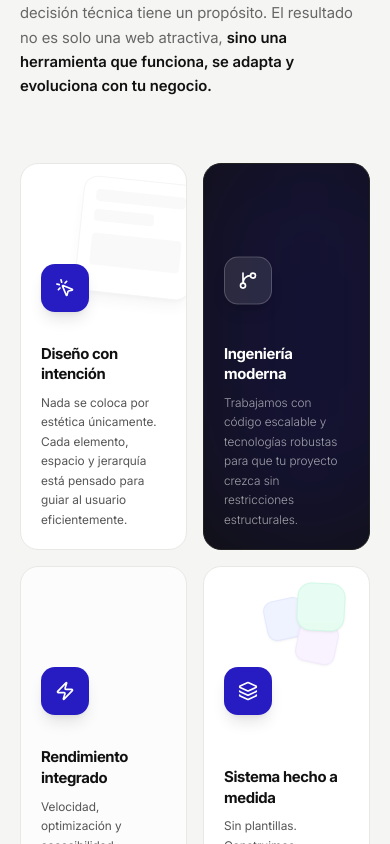
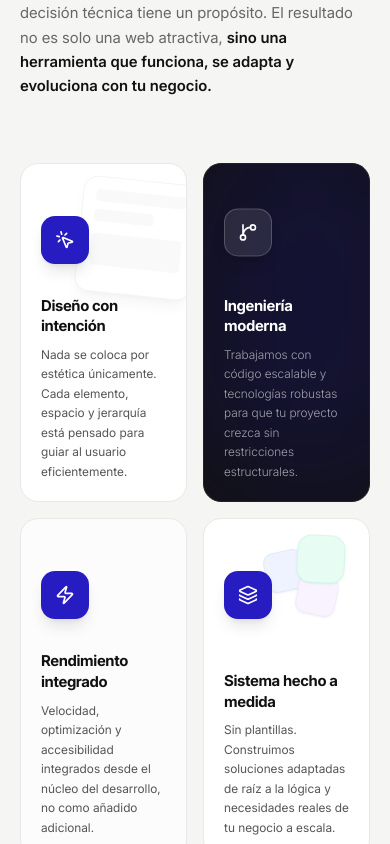
Before and after one commit to kirianL/SorinLabs, a Next.js app: page / in a window 390 px wide. Shown: the part 1156-2000 px from the top of the page. Built offline with nearby package versions, Linux system fonts and the light colour scheme.

Commit message:
style: fix mobile zoom on inputs, reduce excessive card height, eliminate slide-up lag on hero/benefits/stats

```diff
--- a/src/components/layout/navbar.tsx
+++ b/src/components/layout/navbar.tsx
@@ -47,14 +47,14 @@ export function Navbar() {
   return (
     <>
       <header
-        className={`fixed top-0 left-0 right-0 z-50 transition-all duration-300 ${
+        className={`fixed top-0 left-0 right-0 z-[60] transition-all duration-300 ${
           isScrolled && !isMobileMenuOpen
             ? "bg-[#0a0a0f]/95 backdrop-blur-md border-b border-white/5"
             : "bg-transparent"
         }`}
       >
         <nav className="mx-auto flex max-w-7xl items-center justify-between px-6 lg:px-8 py-5">
-          <Link href="/" className="relative z-[60] flex items-center gap-2">
+          <Link href="/" onClick={closeMenu} className="relative z-[60] flex items-center gap-2">
             <Image
               src="/LogoFullBlanco.svg"
               alt="Sorin Labs"
--- a/src/components/sections/benefits.tsx
+++ b/src/components/sections/benefits.tsx
@@ -54,8 +54,8 @@ export function BenefitsSection() {
         {/* ── Section Header ─────────────────────────────────── */}
         <div className="flex flex-col lg:flex-row lg:items-end lg:justify-between gap-6 sm:gap-8 mb-16 sm:mb-20">
           <motion.div
-            initial={{ opacity: 0, y: 20 }}
-            whileInView={{ opacity: 1, y: 0 }}
+            initial={{ opacity: 0 }}
+            whileInView={{ opacity: 1 }}
             viewport={{ once: true }}
             transition={{ duration: 0.6 }}
             className="lg:w-7/12"
@@ -70,8 +70,8 @@ export function BenefitsSection() {
           </motion.div>
 
           <motion.div
-            initial={{ opacity: 0, y: 14 }}
-            whileInView={{ opacity: 1, y: 0 }}
+            initial={{ opacity: 0 }}
+            whileInView={{ opacity: 1 }}
             viewport={{ once: true }}
             transition={{ delay: 0.1, duration: 0.5 }}
             className="lg:w-4/12 flex flex-col justify-end"
@@ -91,8 +91,8 @@ export function BenefitsSection() {
         <div className="grid grid-cols-2 lg:grid-cols-4 auto-rows-min gap-4 sm:gap-5 lg:gap-6 mb-20 sm:mb-24 lg:mb-32">
           {/* Card 1: Diseño */}
           <motion.div
-            initial={{ opacity: 0, y: 20 }}
-            whileInView={{ opacity: 1, y: 0 }}
+            initial={{ opacity: 0 }}
+            whileInView={{ opacity: 1 }}
             viewport={{ once: true }}
             transition={{ duration: 0.5 }}
             className="relative flex flex-col rounded-2xl bg-white border border-[#e8e8e6] p-5 lg:p-7 overflow-hidden group hover:border-[#261cc1]/30 hover:shadow-[0_8px_40px_rgba(38,28,193,0.06)] transition-all duration-300"
@@ -106,7 +106,7 @@ export function BenefitsSection() {
               </div>
             </div>
 
-            <div className="mb-8 flex items-center justify-between relative z-10 mt-20 sm:mt-24 lg:mt-32">
+            <div className="mb-8 flex items-center justify-between relative z-10 mt-8 sm:mt-10 lg:mt-12">
               <div className="w-12 h-12 rounded-xl bg-[#261cc1] shadow-lg flex items-center justify-center">
                 <MousePointerClick
                   className="w-5 h-5 text-white"
@@ -127,8 +127,8 @@ export function BenefitsSection() {
 
           {/* Card 2: Ingeniería moderna */}
           <motion.div
-            initial={{ opacity: 0, y: 20 }}
-            whileInView={{ opacity: 1, y: 0 }}
+            initial={{ opacity: 0 }}
+            whileInView={{ opacity: 1 }}
             viewport={{ once: true }}
             transition={{ duration: 0.5, delay: 0.1 }}
             className="relative flex flex-col rounded-2xl bg-[#111] border border-[#222] p-5 lg:p-7 overflow-hidden group hover:shadow-[0_8px_40px_rgba(0,0,0,0.2)] transition-all duration-300"
@@ -138,7 +138,7 @@ export function BenefitsSection() {
 
             <motion.div
               style={{ y: yFloat }}
-              className="relative z-10 w-12 h-12 rounded-xl bg-white/10 border border-white/20 flex items-center justify-center shadow-lg mb-8 mt-20 sm:mt-24 lg:mt-32"
+              className="relative z-10 w-12 h-12 rounded-xl bg-white/10 border border-white/20 flex items-center justify-center shadow-lg mb-8 mt-8 sm:mt-10 lg:mt-12"
             >
               <GitBranch className="w-5 h-5 text-white" strokeWidth={2} />
             </motion.div>
@@ -156,8 +156,8 @@ export function BenefitsSection() {
 
           {/* Card 3: Rendimiento */}
           <motion.div
-            initial={{ opacity: 0, y: 20 }}
-            whileInView={{ opacity: 1, y: 0 }}
+            initial={{ opacity: 0 }}
+            whileInView={{ opacity: 1 }}
             viewport={{ once: true }}
             transition={{ duration: 0.5, delay: 0.15 }}
             className="relative flex flex-col rounded-2xl bg-[#fcfcfc] border border-[#e8e8e6] p-5 lg:p-7 overflow-hidden group hover:border-[#261cc1]/30 hover:shadow-[0_8px_40px_rgba(38,28,193,0.06)] transition-all duration-300"
@@ -169,7 +169,7 @@ export function BenefitsSection() {
               </span>
             </div>
 
-            <div className="mb-8 flex items-center justify-between relative z-10 mt-20 sm:mt-24 lg:mt-32">
+            <div className="mb-8 flex items-center justify-between relative z-10 mt-8 sm:mt-10 lg:mt-12">
               <div className="w-12 h-12 rounded-xl bg-[#261cc1] shadow-lg flex items-center justify-center group-hover:scale-105 transition-transform">
                 <Zap className="w-5 h-5 text-white" strokeWidth={2} />
               </div>
@@ -187,8 +187,8 @@ export function BenefitsSection() {
 
           {/* Card 4: Sistema hecho a medida */}
           <motion.div
-            initial={{ opacity: 0, y: 20 }}
-            whileInView={{ opacity: 1, y: 0 }}
+            initial={{ opacity: 0 }}
+            whileInView={{ opacity: 1 }}
             viewport={{ once: true }}
             transition={{ duration: 0.5, delay: 0.25 }}
             className="relative flex flex-col rounded-2xl bg-white border border-[#e8e8e6] p-5 lg:p-7 overflow-hidden group hover:border-[#261cc1]/30 hover:shadow-[0_8px_40px_rgba(38,28,193,0.06)] transition-all duration-300"
@@ -202,7 +202,7 @@ export function BenefitsSection() {
               </div>
             </div>
 
-            <div className="mb-8 flex items-center gap-4 relative z-10 mt-20 sm:mt-24 lg:mt-32">
+            <div className="mb-8 flex items-center gap-4 relative z-10 mt-8 sm:mt-10 lg:mt-12">
               <div className="w-12 h-12 rounded-xl bg-[#261cc1] shadow-lg flex items-center justify-center">
                 <Layers className="w-5 h-5 text-white" strokeWidth={2} />
               </div>
@@ -233,9 +233,9 @@ export function BenefitsSection() {
               return (
                 <motion.div
                   key={item.title}
-                  initial={{ opacity: 0, y: 24 }}
-                  whileInView={{ opacity: 1, y: 0 }}
-                  viewport={{ once: true, margin: "-40px" }}
+                  initial={{ opacity: 0 }}
+                  whileInView={{ opacity: 1 }}
+                  viewport={{ once: true, margin: "-10px" }}
                   transition={{
                     delay: i * 0.1,
                     duration: 0.55,
--- a/src/components/sections/impact-stats.tsx
+++ b/src/components/sections/impact-stats.tsx
@@ -50,6 +50,7 @@ function AnimatedNumber({
     const controls = animate(0, value, {
       duration: dynamicDuration,
       ease: "easeOut",
+      delay: 0.2, // espera a que el CSS/layout se dibuje primero
       onUpdate(v) {
         if (nodeRef.current) {
           nodeRef.current.textContent = `${Math.round(v)}${suffix}`;
@@ -77,8 +78,8 @@ export function ImpactStats() {
         {/* Header */}
         <div className="text-center mb-16 lg:mb-20">
           <motion.h2
-            initial={{ opacity: 0, y: 20 }}
-            whileInView={{ opacity: 1, y: 0 }}
+            initial={{ opacity: 0 }}
+            whileInView={{ opacity: 1 }}
             viewport={{ once: true }}
             transition={{ delay: 0.08 }}
             className="text-3xl sm:text-4xl lg:text-5xl font-bold tracking-tight text-[#111] leading-[1.1]"
@@ -92,8 +93,8 @@ export function ImpactStats() {
           {stats.map((stat, i) => (
             <motion.div
               key={stat.label}
-              initial={{ opacity: 0, y: 24 }}
-              whileInView={{ opacity: 1, y: 0 }}
+              initial={{ opacity: 0 }}
+              whileInView={{ opacity: 1 }}
               viewport={{ once: true }}
               transition={{ delay: i * 0.1, duration: 0.5 }}
               className="relative rounded-2xl bg-white border border-[#e8e8e6] p-6 lg:p-8 text-center hover:border-[#261cc1]/20 hover:shadow-[0_8px_40px_rgba(38,28,193,0.06)] transition-all duration-300"
```
Also changed, not shown: src/app/contacto/page.tsx (+9 -9 lines).
